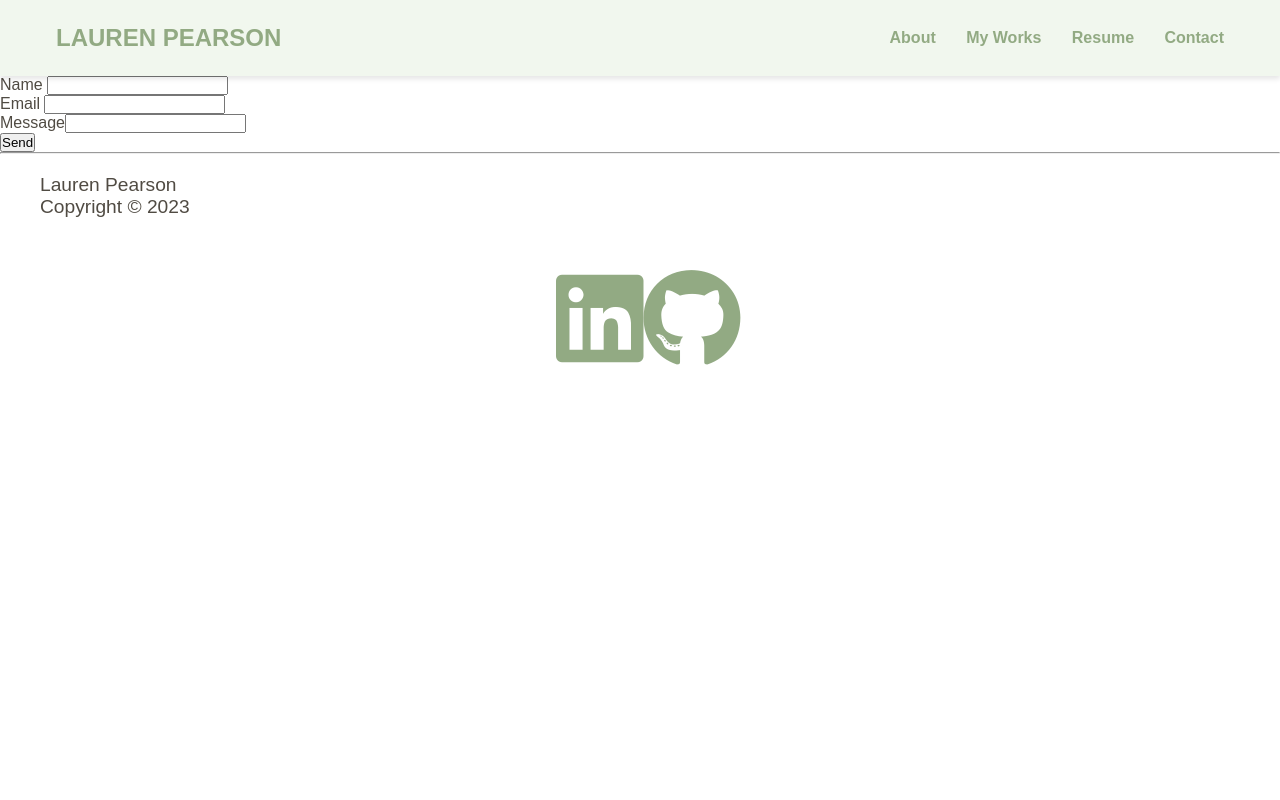
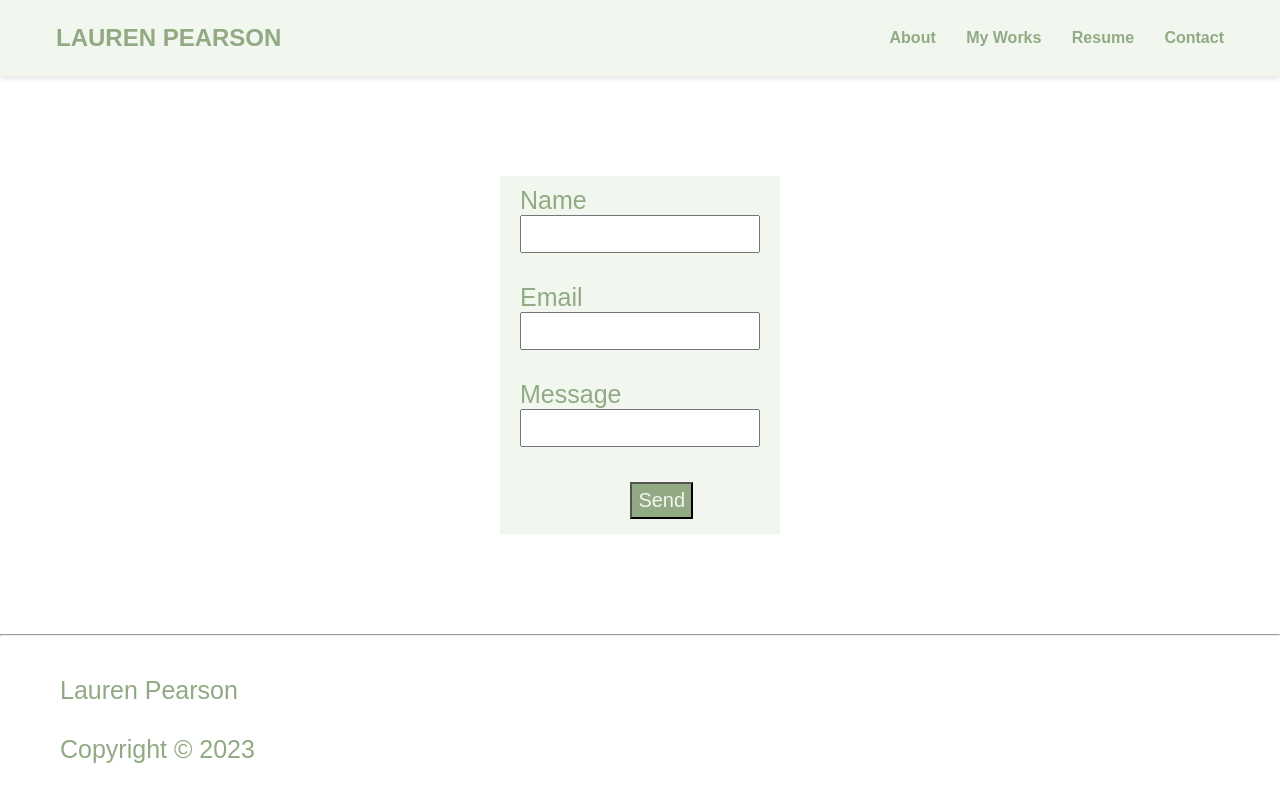
Before and after one commit to Lauren-Pearson1/Lauren_Pearson2, a plain HTML site: page indexContact.html in a window 1280 px wide. Shown: the top 800 px of the page. Drawn offline with Linux system fonts and the light colour scheme; a web font is replaced by a local one.

Commit message:
Final Contact Form Adjustments

```diff
--- a/indexContact.html
+++ b/indexContact.html
@@ -24,6 +24,50 @@
             </button>
         </nav>
         <!-- Contact section -->
+        <style>
+          input {
+            width: 100%;
+            height: 50%;
+            padding: 12px, 20px;
+            margin: 8px, 0px;
+            box-sizing: border-box;
+            font-size: larger;
+            font: bold;
+          }
+          form {
+            align-items: center;
+            margin-top: 100px;
+            margin-bottom: 100px;
+            background-color: #F1F7EE;
+            margin-left: 500px;
+            margin-right: 500px;
+          }
+          button {
+            background-color: #92AA83;
+            margin-top: 5px;
+            margin-bottom: 5px;
+            margin-left: 46%;
+            margin-right: 60%;
+            padding-left: 6px;
+            padding-right: 6px;
+            padding-top: 5px;
+            padding-bottom: 5px;
+            color: #F1F7EE;
+            font-size: 20px;
+          }
+          p {
+            font-family: Arial, Helvetica, sans-serif;
+            margin: 10px;
+            padding: 10px;
+            color: #92AA83;
+            font-size: 25px;
+          }
+          button:hover {
+            box-shadow: #504B43;
+            border: #504B43;
+          }
+        </style>
+
         <form name="contact" netlify>
           <p>
             <label>Name <input type="text" name="name" /></label>
@@ -38,6 +82,7 @@
             <button type="submit">Send</button>
           </p>
         </form>
+
           <hr>
     <footer class="footer">
         <div class="container">
```
Also changed, not shown: css/style.css (line endings or trailing spaces).
